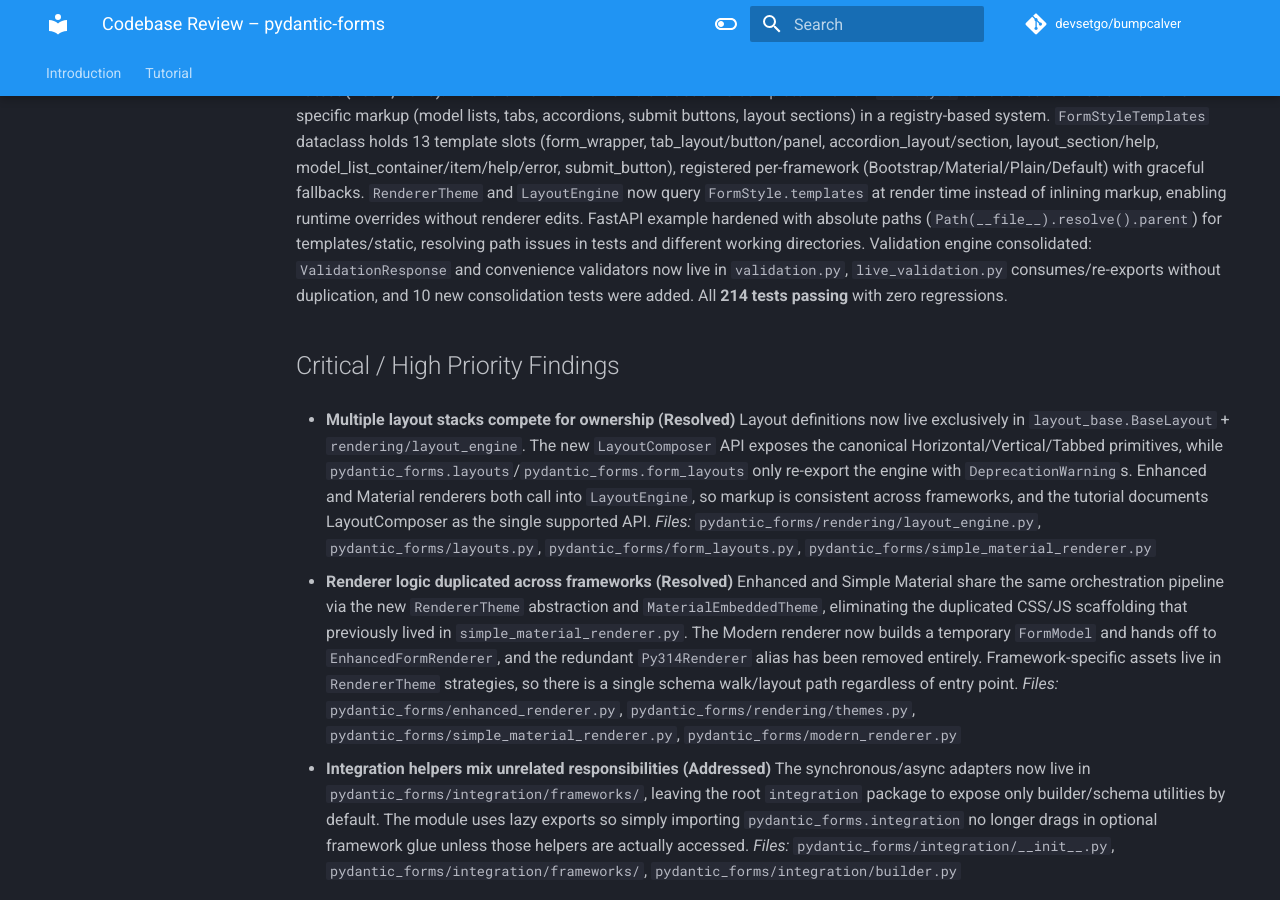
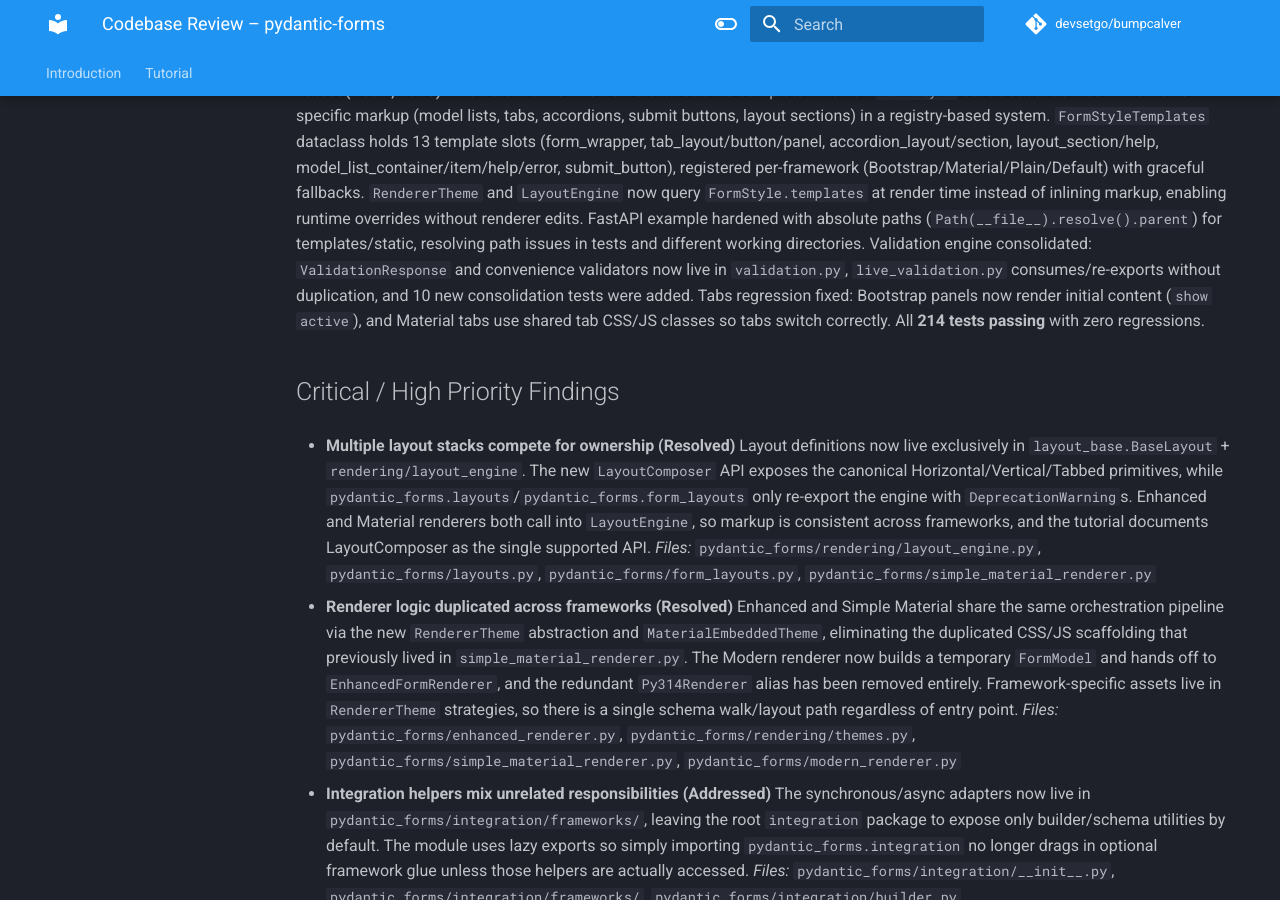
Before and after one commit to devsetgo/pydantic-schemaforms, an MkDocs documentation site: the page built from docs/review.md, in a window 1280 px wide and 900 px high, scrolled down 436 px. Built offline with MkDocs 1.6.1 and Material for MkDocs 9.7.7, drawn with Linux system fonts in a browser that asks for light colours; comment, search, counter and statistics services are not loaded; the version menu is left out; some of the changed text lies outside the part shown.

Commit message:
Update
Executive summary now notes the tab rendering fixes (Bootstrap initial content and Material tab switching) and confirms 214 tests passing.
Recommended next steps now include adding a smoke test for the Layout Demonstration page (Bootstrap/Material) to ensure initial tab content renders and tab switching works headlessly.

```diff
--- a/docs/review.md
+++ b/docs/review.md
@@ -7,7 +7,7 @@
 
 The renderer refactor eliminated shared mutable state and restored the enhanced/material renderers to a working baseline. Schema metadata is cached, field rendering is centralized, and model-list nesting now feeds explicit `RenderContext` objects. Django integration has been removed (Flask/FastAPI remain), and the JSON/OpenAPI generators now source constraints directly from Pydantic field metadata, unblocking the integration tests. Renderer themes now include a formal `FrameworkTheme` registry (Bootstrap/Material/plain) plus `MaterialEmbeddedTheme`, and both `EnhancedFormRenderer` and `FieldRenderer` source their form/input/button classes from the active theme before falling back to legacy framework config.
 
-**Latest (Dec 7, 2025):** Theme-driven form chrome extraction is complete. The new `FormStyle` contract centralizes all framework-specific markup (model lists, tabs, accordions, submit buttons, layout sections) in a registry-based system. `FormStyleTemplates` dataclass holds 13 template slots (form_wrapper, tab_layout/button/panel, accordion_layout/section, layout_section/help, model_list_container/item/help/error, submit_button), registered per-framework (Bootstrap/Material/Plain/Default) with graceful fallbacks. `RendererTheme` and `LayoutEngine` now query `FormStyle.templates` at render time instead of inlining markup, enabling runtime overrides without renderer edits. FastAPI example hardened with absolute paths (`Path(__file__).resolve().parent`) for templates/static, resolving path issues in tests and different working directories. Validation engine consolidated: `ValidationResponse` and convenience validators now live in `validation.py`, `live_validation.py` consumes/re-exports without duplication, and 10 new consolidation tests were added. All **214 tests passing** with zero regressions.
+**Latest (Dec 7, 2025):** Theme-driven form chrome extraction is complete. The new `FormStyle` contract centralizes all framework-specific markup (model lists, tabs, accordions, submit buttons, layout sections) in a registry-based system. `FormStyleTemplates` dataclass holds 13 template slots (form_wrapper, tab_layout/button/panel, accordion_layout/section, layout_section/help, model_list_container/item/help/error, submit_button), registered per-framework (Bootstrap/Material/Plain/Default) with graceful fallbacks. `RendererTheme` and `LayoutEngine` now query `FormStyle.templates` at render time instead of inlining markup, enabling runtime overrides without renderer edits. FastAPI example hardened with absolute paths (`Path(__file__).resolve().parent`) for templates/static, resolving path issues in tests and different working directories. Validation engine consolidated: `ValidationResponse` and convenience validators now live in `validation.py`, `live_validation.py` consumes/re-exports without duplication, and 10 new consolidation tests were added. Tabs regression fixed: Bootstrap panels now render initial content (`show active`), and Material tabs use shared tab CSS/JS classes so tabs switch correctly. All **214 tests passing** with zero regressions.
 
 ## Critical / High Priority Findings
 
@@ -74,5 +74,5 @@
 2. **Version-aware style variants** — Define `FormStyle` variant descriptors (e.g., `"bootstrap:5"`, `"material:3"`) so framework upgrades are data-driven; enable plugin registration for third-party themes without renderer edits.
 3. **Extension hooks for inputs/layouts** — Document and expose plugin entry points in `inputs.registry` and `layout_engine` so commercial/OSS components register without patching core.
 4. **Document unified validation engine** — Add short guide/examples showing how `ValidationResponse`, convenience validators, and `ValidationSchema.build_live_validator()` are used across sync + HTMX flows; include cross-field examples.
-5. **Automated E2E coverage for layouts/async** — Extend test suite to include tabs, accordions, and async renderer paths alongside the new model-list and validation consolidation tests.
+5. **Automated E2E coverage for layouts/async** — Extend test suite to include tabs, accordions, and async renderer paths; add a smoke test for the Layout Demonstration page (Bootstrap/Material) to assert initial tab content renders and tab switching works headlessly.
 6. **CI/docs alignment** — Document `make tests` as the single entry point; wire ruff linting into the test suite so import/style regressions fail fast.
```
